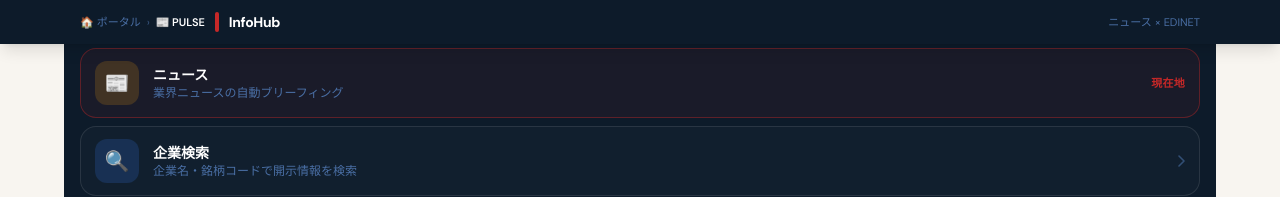
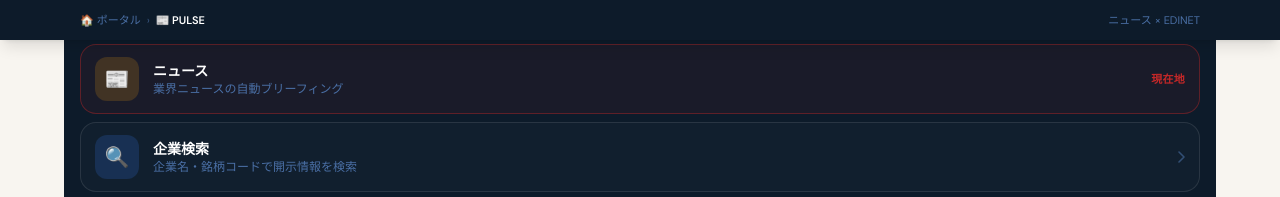
Before and after one commit to woodstockv999/study, a Next.js app: page / in a window 1280 px wide. Shown: the top 197 px of the page. Built offline with nearby package versions, Linux system fonts and the light colour scheme.

Commit message:
auto: update components/Nav.tsx

```diff
--- a/components/Nav.tsx
+++ b/components/Nav.tsx
@@ -49,8 +49,6 @@ export default function Nav() {
                 </>
               )}
             </div>
-            <span className="w-1 h-5 bg-accent rounded-sm" />
-            <Link href="/" className="text-sm font-bold text-white tracking-tight">InfoHub</Link>
           </div>
           <span className="text-2xs text-navy-muted hidden sm:block">ニュース × EDINET</span>
         </div>
```
